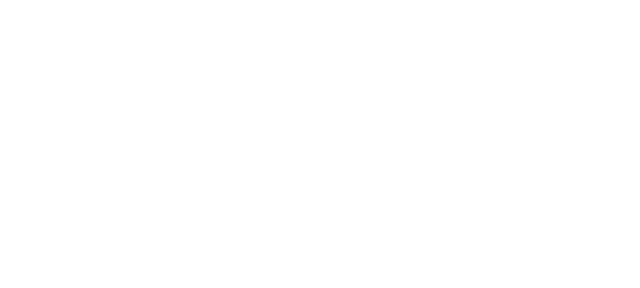
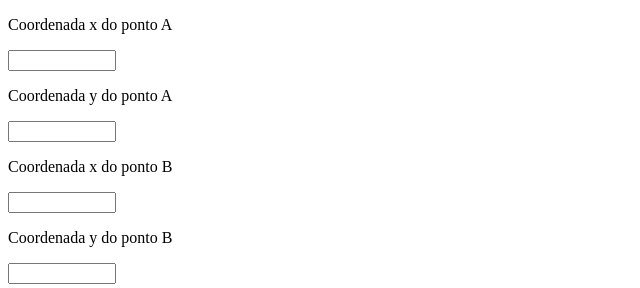
Before and after one commit to davekey029/PWEB, a plain HTML site: page Atvs/atv21/q1.html in a window 1280 px wide. Shown: the whole page, without its empty margins (0-640 px from the left). Drawn offline with Linux system fonts and the light colour scheme.

Commit message:
inputs atualizados

```diff
--- a/Atvs/atv21/q1.html
+++ b/Atvs/atv21/q1.html
@@ -1,5 +1,5 @@
 <!DOCTYPE html>
-<html lang="en">
+<html lang="pt-br">
 <head>
     <meta charset="UTF-8">
     <meta http-equiv="X-UA-Compatible" content="IE=edge">
@@ -7,6 +7,15 @@
     <title>Document</title>
 </head>
 <body>
+    <p>Coordenada x do ponto A</p>
+    <input type="text" id="Ax" style="width: 100px" value="">
+    <p>Coordenada y do ponto A</p>
+    <input type="text" id="Ax" style="width: 100px" value="">
+    <p>Coordenada x do ponto B</p>
+    <input type="text" id="Ax" style="width: 100px" value="">
+    <p>Coordenada y do ponto B</p>
+    <input type="text" id="Ax" style="width: 100px" value="">
+
 
 </body>
 </html>
```
